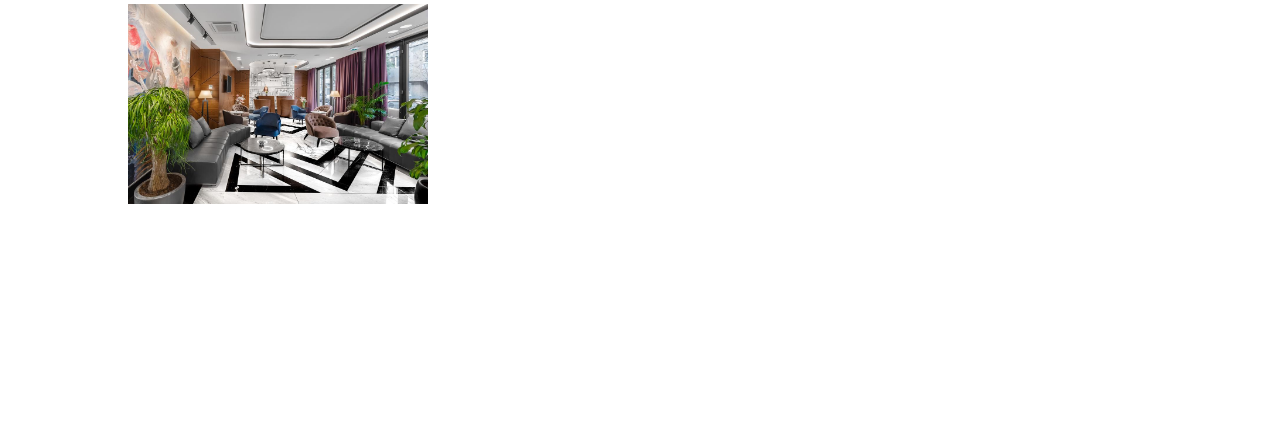
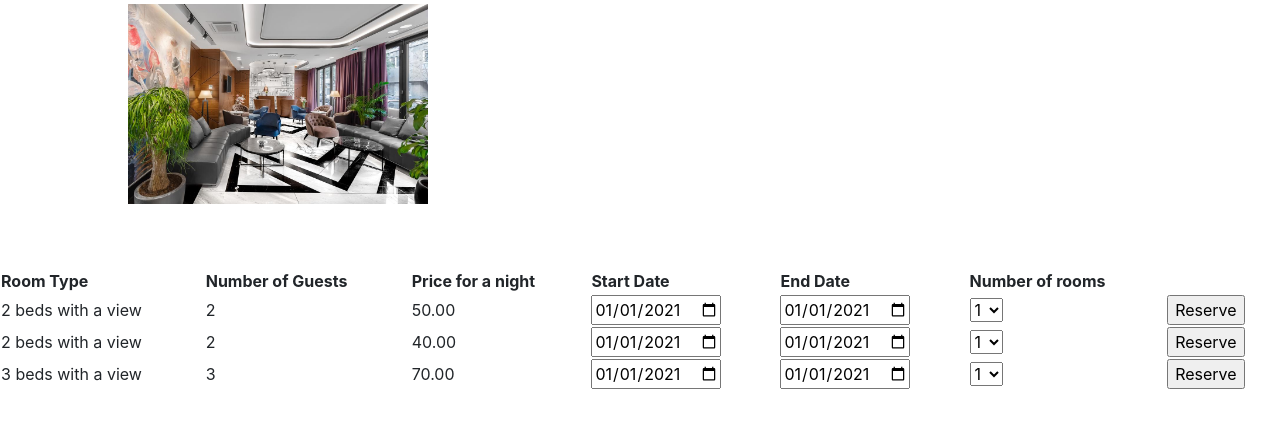
Before and after one commit to ITEH-rezervacija-soba/iteh_project, a Django app: page /hotels/1/ in a window 1280 px wide. Shown: the part 316-744 px from the top of the page. Run offline with Django 3.2, Linux system fonts and the light colour scheme; data comes from the database, SQL or seed files in the repository; both versions use the stored data as it was after the commit; some libraries are stand-ins or nearby versions.

Commit message:
kreiranje rezervacije

```diff
--- a/room_reservation/forms.py
+++ b/room_reservation/forms.py
@@ -1,8 +1,15 @@
 from django.contrib.auth.forms import UserCreationForm
 from django.contrib.auth.models import User
+from django.forms import ModelForm
+from .models import ReservationModel
 
 
 class CreateUserForm(UserCreationForm):
     class Meta:
         model = User
         fields = ['first_name', 'last_name', 'username', 'email', 'password1', 'password2']
+
+class CreateReservationForm(ModelForm):
+    class Meta:
+        model = ReservationModel
+        fields = []
--- a/room_reservation/models.py
+++ b/room_reservation/models.py
@@ -12,12 +12,12 @@ class HotelModel(models.Model):
 
 
 BED_CHOICES = [
-    ('1', 'One'),
-    ('2', 'Two'),
-    ('3', 'Three'),
-    ('4', 'Four'),
-    ('5', 'Five'),
-    ('6', 'Six'),
+    (1, 'One'),
+    (2, 'Two'),
+    (3, 'Three'),
+    (4, 'Four'),
+    (5, 'Five'),
+    (6, 'Six'),
 ]
 
 
--- a/room_reservation/templates/room_reservation/hotel_page.html
+++ b/room_reservation/templates/room_reservation/hotel_page.html
@@ -8,7 +8,48 @@
         <p> {{ hotel.hotel_description }}</p>
         <img class="hotel_img" src="{{ hotel.hotel_image.url }}">
     </div>
-
+    <div class ="rooms">
+        <table style="width:100%">
+            <tr>
+                <th>Room Type</th>
+                <th>Number of Guests</th>
+                <th>Price for a night</th>
+                <th>Start Date</th>
+                <th>End Date</th>
+                <th>Number of rooms</th>
+                <th></th>
+            </tr>
+            {% for room in rooms %}
+            <tr>
+                <form method="POST">
+                    {% csrf_token %}
+                    {{form}}
+                    <td>{{room.accommodation_name}}</td>
+                    <td>{{room.number_of_beds}}</td>
+                    <td>{{ room.price_per_night }}</td>
+                    <td>
+                        <input type="date" id="datum" name="start_date"
+                            value="2021-01-01" min="2020-01-01" max="2025-12-31">
+                    </td>
+                    <td>
+                        <input type="date" id="datum" name="end_date"
+                            value="2021-01-01" min="2020-01-01" max="2025-12-31">
+                    </td>
+                    <td>
+                    <select id="amount" name="amount">
+                        <option value=1>1</option>
+                        <option value=2>2</option>
+                        <option value=3>3</option>
+                        <option value=4>4</option>
+                        <option value=5>5</option>
+                    </select>
+                    </td>
+                    <td><input type="submit" value = "Reserve" name="Reserve"></td>
+                </form>
+            </tr>
+            {% endfor %}
+        </table>
+    </div>
 
 
 {% endblock %}
--- a/room_reservation/views.py
+++ b/room_reservation/views.py
@@ -5,9 +5,10 @@ from django.shortcuts import render, redirect
 from django.views.decorators.csrf import csrf_protect
 
 from .filters import HotelFilter
-from .forms import CreateUserForm
-from .models import HotelModel
+from .forms import CreateUserForm, CreateReservationForm
+from .models import HotelModel, AccommodationModel
 
+from datetime import date
 
 @csrf_protect
 def login_user(request):
@@ -74,6 +75,15 @@ def hotels(request):
 
 
 def hotel_page(request, pk):
+    form = CreateReservationForm()
     hotel = HotelModel.objects.get(id=pk)
-    context = {"hotel": hotel}
+    rooms = AccommodationModel.objects.filter(hotel=pk)
+    if request.method == 'POST':
+        form = CreateReservationForm(request.POST, initial={"user":request.user, "accommodation":pk,
+                                                           "reservation_date": date.today(), })
+        if form.is_valid():
+
+            form.save()
+            return redirect('room_reservation/home.html')
+    context = {"form": form, "hotel": hotel, "rooms": rooms}
     return render(request, 'room_reservation/hotel_page.html', context)
```
Also changed, not shown: db.sqlite3.
